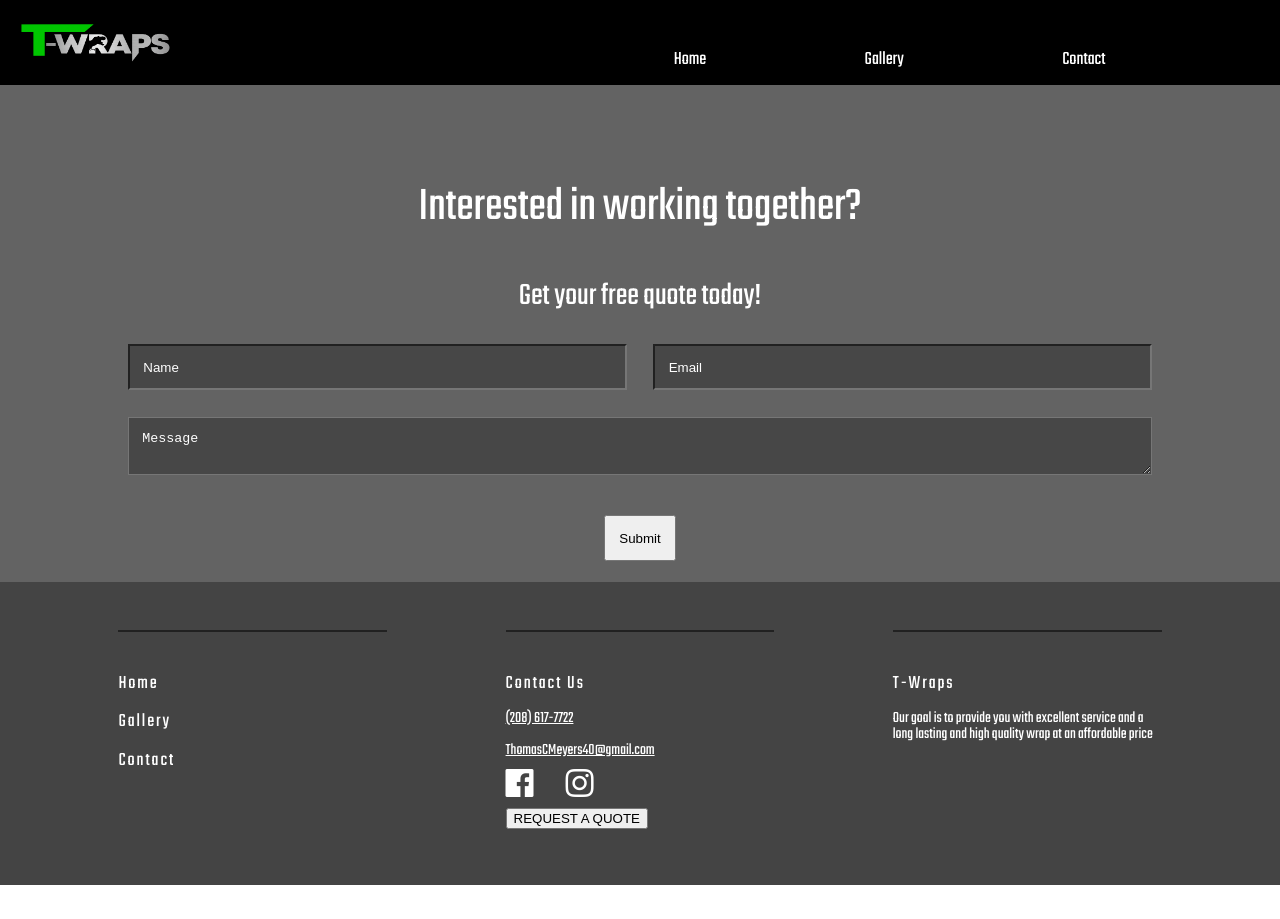
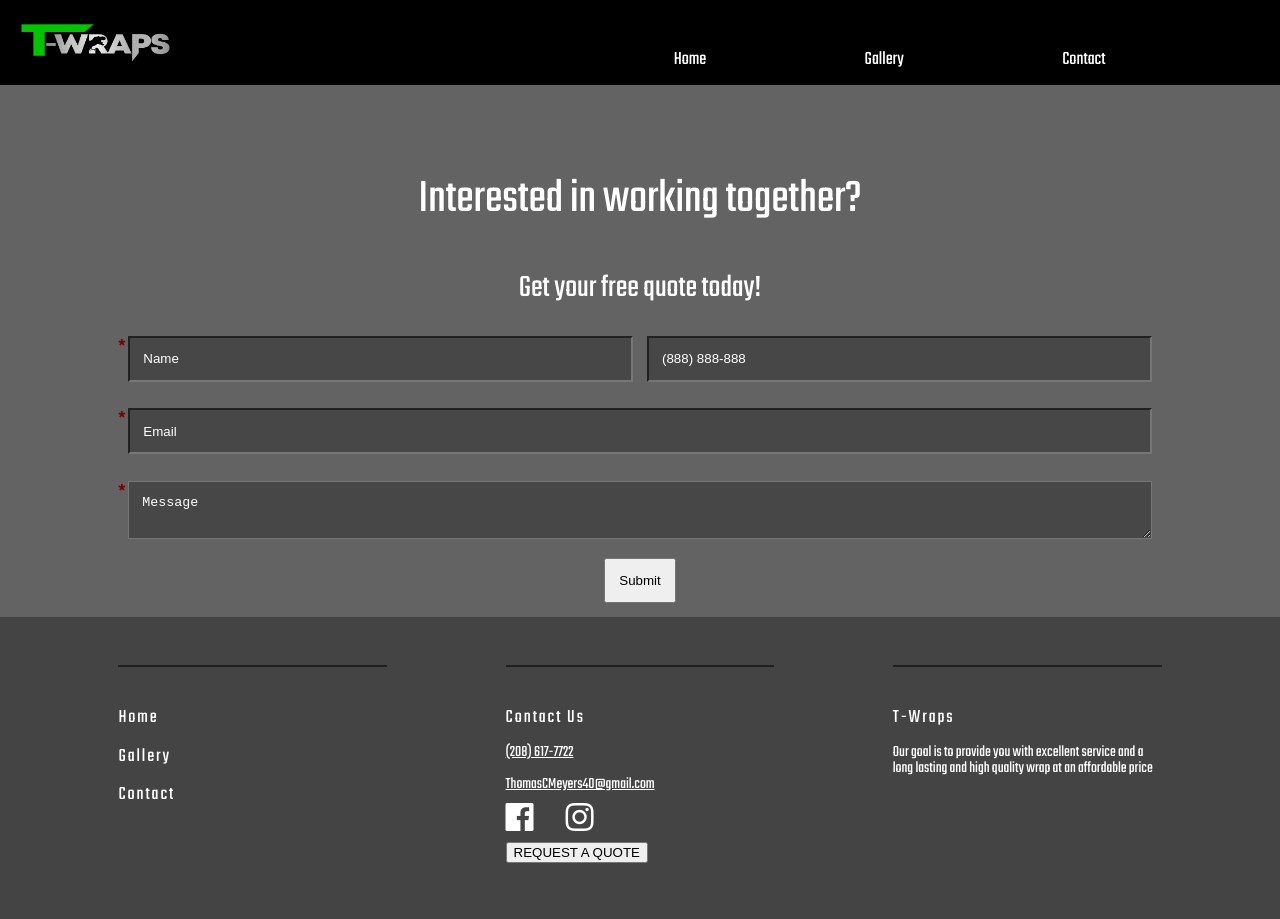
Before and after one commit to McTrip777/Twraps, a React (Create React App) app in the folder twraps/: page /contact in a window 1280 px wide. Before the commit the page ends 885 px from the top, so only its background shows below. Built offline with nearby package versions, Linux system fonts and the light colour scheme.

Commit message:
Contact updated

```diff
--- a/twraps/src/components/Contact.jsx
+++ b/twraps/src/components/Contact.jsx
@@ -61,15 +61,18 @@ function Contact() {
                 <p>Get your free quote today!</p>
             </header>
             <div className="row">
-                <div className="nameAndEmail">
-                    <input className="nameEmail name" id="name" type="name" name="name" placeholder="Name" />
+                <div className="nameAndNumber">
+                    <p>*</p><input className="nameNumber name" id="name" type="name" name="name" placeholder="Name" required autoComplete="off" />
                     <ValidationError prefix="Name" field="name" errors={state.errors} />
-                    <input
-                        className="nameEmail email" id="email" type="email" name="email" placeholder="Email" />
+                    <input id="number" name="number" placeholder="(888) 888-888" className="nameNumber" autoComplete="off" />
+                </div>
+                <div className="emailMessage">
+                    <p>*</p><input
+                        className="subMessage email" id="email" type="email" name="email" placeholder="Email" required autoComplete="off" />
                     <ValidationError prefix="Email" field="email" errors={state.errors} />
+                    <p>*</p><textarea id="message" name="message" placeholder="Message" className="subMessage" required autoComplete="off" />
+                    <ValidationError prefix="Message" field="message" errors={state.errors} />
                 </div>
-                <textarea id="message" name="message" placeholder="Message" className="subMessage" />
-                <ValidationError prefix="Message" field="message" errors={state.errors} />
                 <div className="buttons inp">
                     <button type="submit" disabled={state.submitting} className="btnOne">Submit</button>
                 </div>
--- a/twraps/src/components/Home.jsx
+++ b/twraps/src/components/Home.jsx
@@ -1,6 +1,7 @@
 import React from 'react'
 import Carousel from './Carousel'
 import TWraps from '../img/TWraps.png'
+import { Link } from 'react-router-dom'
 
 const Home = () => {
     return (
@@ -8,7 +9,7 @@ const Home = () => {
             <header className="head">
                 <img src={TWraps} alt="" className="TWrapsImg" />
                 <h2 className="headTitle">Auto Wraps of Boise</h2>
-                <button className="titleButton">Get a Quote</button>
+                <Link to="/contact" className="titleButton" >Get a Quote</Link>
                 <Carousel />
             </header>
             <section className="about">
--- a/twraps/src/styles/contact.scss
+++ b/twraps/src/styles/contact.scss
@@ -25,15 +25,22 @@ form{
         flex-direction: column;
         align-items: center;
         width:80%;
-        .nameAndEmail{
+        .nameAndNumber{
             display: flex;
             width:100%;
-
-            .nameEmail{
+            position: relative;
+            p{
+                color: rgb(128, 0, 0);
+                font-size: 1.5em;
+                position: absolute;
+                left: -10px;
+            }
+            .nameNumber{
                 padding:1em;
                 width:100%;
                 background-color: rgba(68,68,68, .9);
                 color: white;
+                margin:0 0 2em 0;
                 &::placeholder {
                     color: white;
                 }
@@ -41,19 +48,28 @@ form{
             .name{
                 margin-right: 1em;
             }
-            .email{
-                margin-left: 1em;
         }
+        .emailMessage{
+            position: relative;
+            width: 100%;
+            p{
+                color: rgb(128, 0, 0);
+                font-size: 1.5em;
+                position: absolute;
+                left: -10px;
             }
             .subMessage{
                 box-sizing: border-box;
                 width:100%;
                 padding:1em;
-            margin:2em 0;
                 background-color: rgba(68,68,68, .9);
                 color: white;
                 &::placeholder {
                     color: white;
+                }
+            }
+            .email{
+                margin:0 0 2em 0;
             }
         }
     }
--- a/twraps/src/styles/home.scss
+++ b/twraps/src/styles/home.scss
@@ -28,6 +28,7 @@
             cursor: pointer;
             border: 2px solid #3c3c44;
             border-radius: 5px;
+            user-select: none;
             &:hover{
                 background: #04c304;
                 color: #040404;
```
Lines whose indentation alone changed are shown as unchanged.
